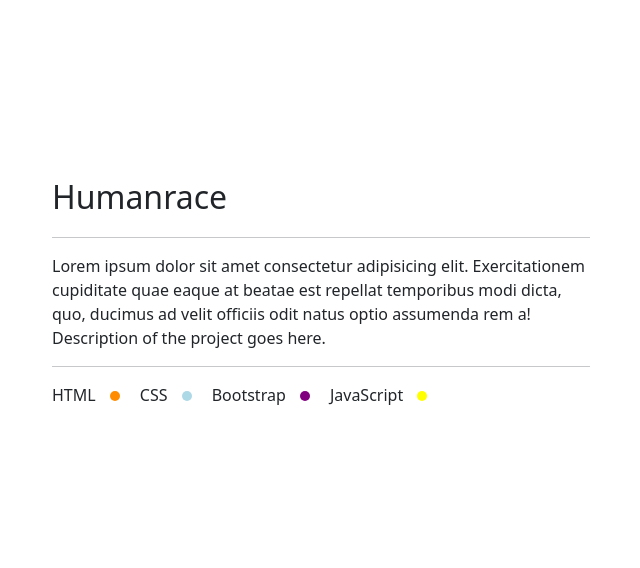
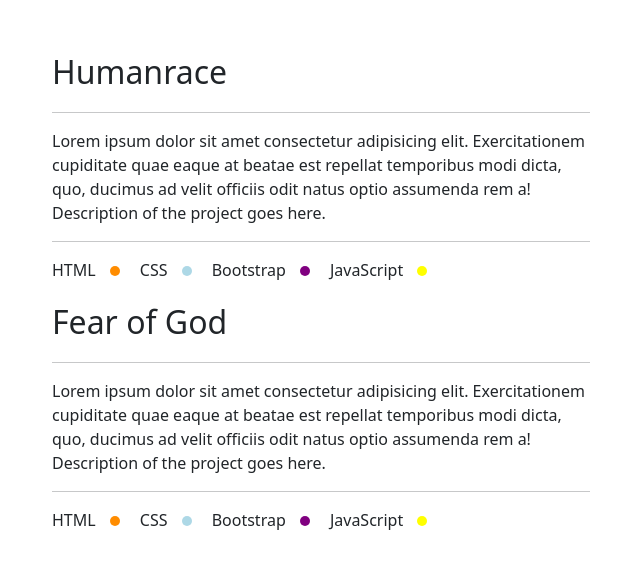
Before and after one commit to oliverfrometa/so-many-clones, a plain HTML site: page index.html in a window 1280 px wide. Shown: the part 102-670 px from the top of the page, without its empty margins (600-1240 px from the left). Drawn offline with nearby package versions, Linux system fonts and the light colour scheme.

Commit message:
backing up computer

```diff
--- a/index.html
+++ b/index.html
@@ -26,6 +26,19 @@
                     </div>
                 </div>
             </div>
+            <div class="col-lg-6 offset-lg-6">
+                <a href="clones/humanrace/index.html" class="project-name">Fear of God</a>  <hr>
+                <p>Lorem ipsum dolor sit amet consectetur adipisicing elit. Exercitationem cupiditate quae eaque at beatae est repellat temporibus modi dicta, quo, ducimus ad velit officiis odit natus optio assumenda rem a! Description of the project goes here. </p>
+                <hr>
+                <div class="tech-used">
+                    <div class="tech">
+                        <p>HTML <span class="html-dot"></span></p>
+                        <p>CSS <span class="css-dot "></span></p>
+                        <p>Bootstrap <span class="bootstrap-dot"></span></p>
+                        <p>JavaScript <span class="js-dot"></span></p>
+                    </div>
+                </div>
+            </div>
         </div>
     </div>
 
```
Also changed, not shown: clones/fear-of-god/index.html (added, +12 -0 lines), clones/humanrace/app.js (+1 -13 lines).
